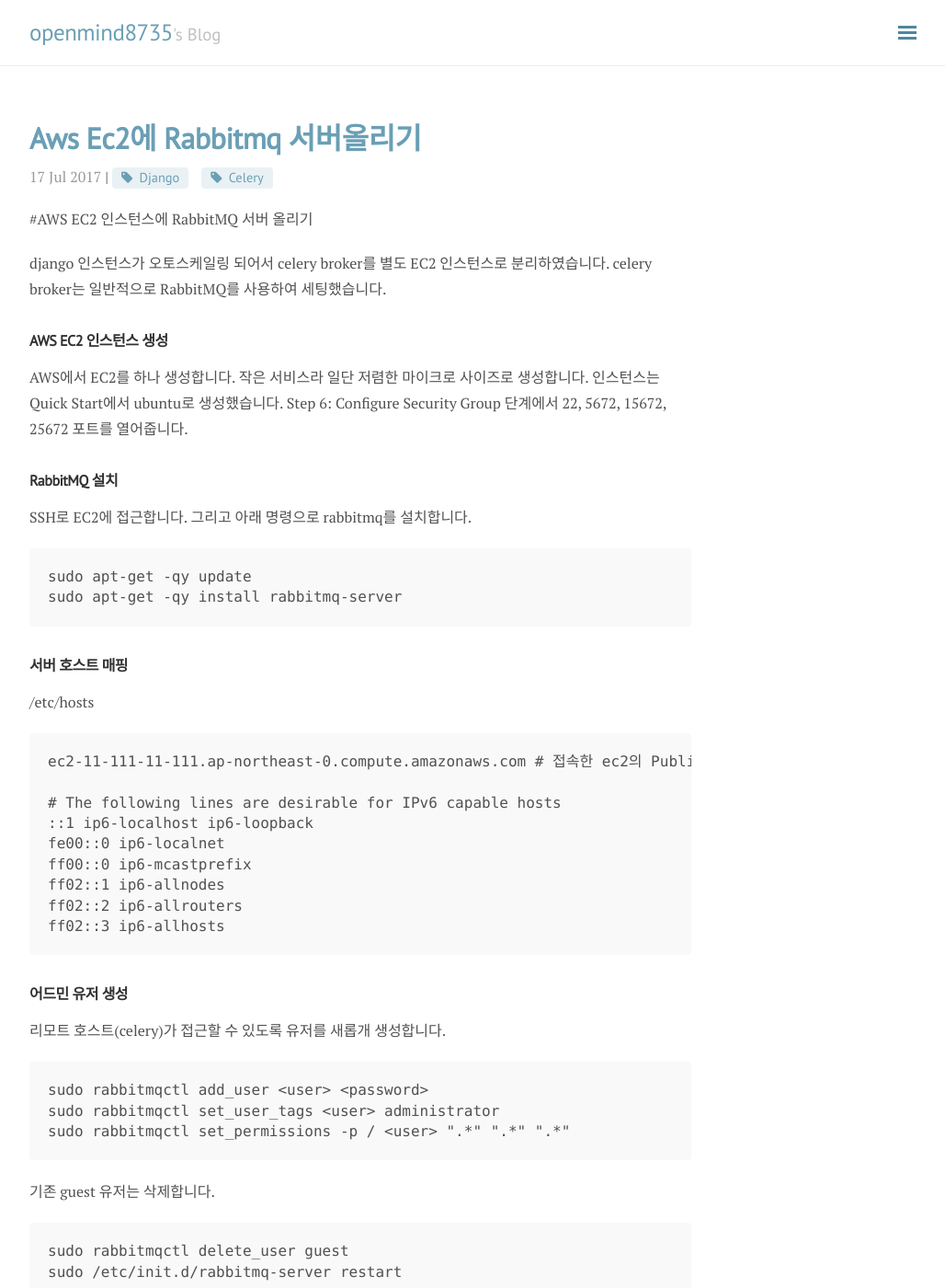
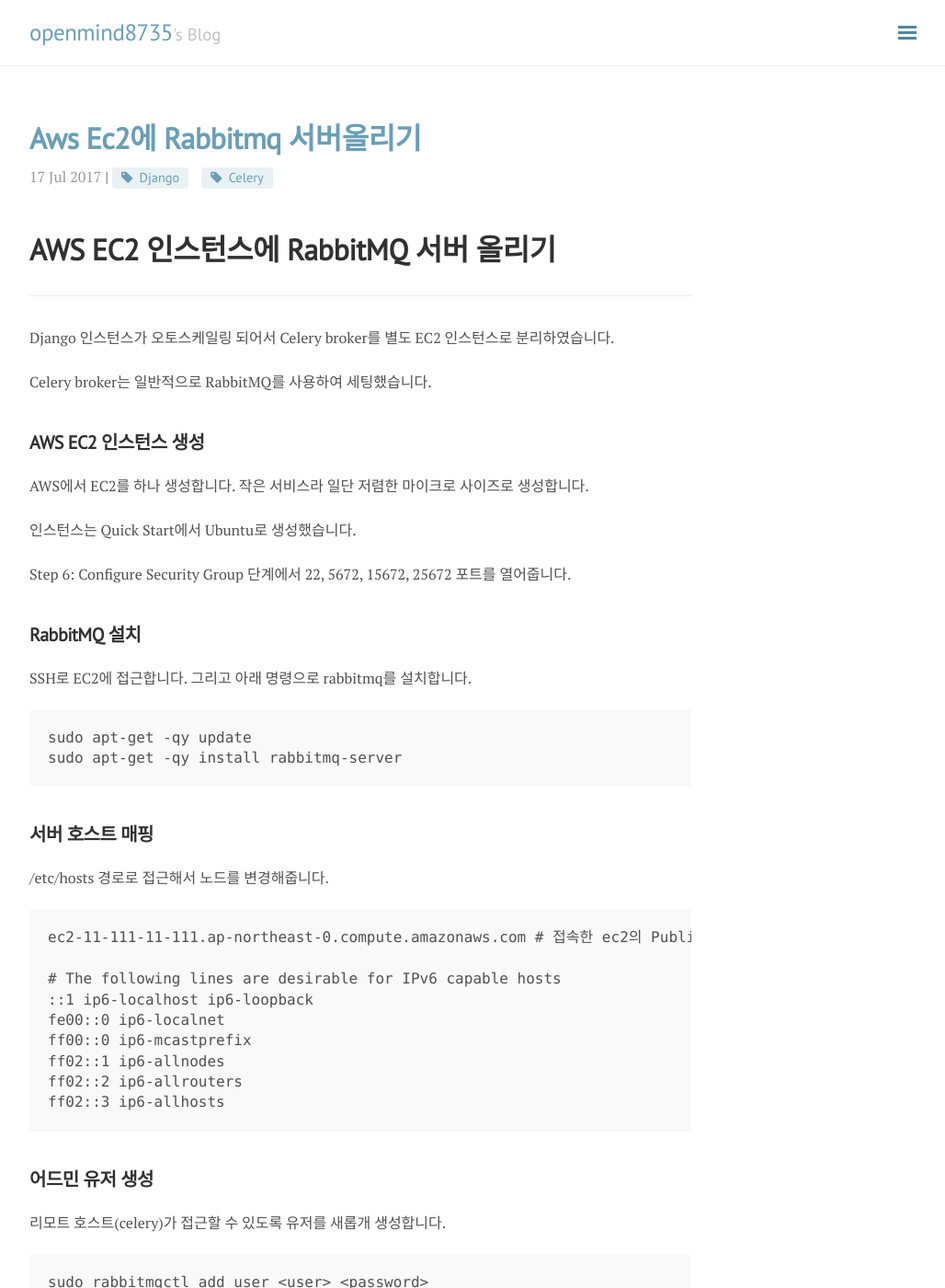
Before and after one commit to byunghyunpark/byunghyunpark.github.io, a Jekyll site: the page built from _posts/2017-07-17-AWS-EC2에-RabbitMQ-서버올리기.markdown, in a window 1280 px wide and 1400 px high. Shown: the whole window at 92% size, without its empty margins (248-1276 px from the left). Built offline with Jekyll 4.4.1, drawn with Linux system fonts in a browser that asks for light colours; nearby versions of some CDN libraries; comment, search, counter and statistics services are not loaded; some of the changed text lies outside the part shown.

Commit message:
Edit post

````diff
--- a/_posts/2017-07-17-AWS-EC2에-RabbitMQ-서버올리기.markdown
+++ b/_posts/2017-07-17-AWS-EC2에-RabbitMQ-서버올리기.markdown
@@ -5,17 +5,24 @@
 tags: Django Celery
 ---
 
-#AWS EC2 인스턴스에 RabbitMQ 서버 올리기
+# AWS EC2 인스턴스에 RabbitMQ 서버 올리기
 
-django 인스턴스가 오토스케일링 되어서 celery broker를 별도 EC2 인스턴스로 분리하였습니다. celery broker는 일반적으로 RabbitMQ를 사용하여 세팅했습니다.
+---
+
+Django 인스턴스가 오토스케일링 되어서 Celery broker를 별도 EC2 인스턴스로 분리하였습니다.
+
+Celery broker는 일반적으로 RabbitMQ를 사용하여 세팅했습니다.
 
 
-### AWS EC2 인스턴스 생성
+## AWS EC2 인스턴스 생성
 
-AWS에서 EC2를 하나 생성합니다. 작은 서비스라 일단 저렴한 마이크로 사이즈로 생성합니다. 인스턴스는 Quick Start에서 ubuntu로 생성했습니다.
+AWS에서 EC2를 하나 생성합니다. 작은 서비스라 일단 저렴한 마이크로 사이즈로 생성합니다.
+
+인스턴스는 Quick Start에서 Ubuntu로 생성했습니다.
+
 Step 6: Configure Security Group 단계에서 22, 5672, 15672, 25672 포트를 열어줍니다.
 
-### RabbitMQ 설치
+## RabbitMQ 설치
 
 SSH로 EC2에 접근합니다. 그리고 아래 명령으로 rabbitmq를 설치합니다.
 
@@ -24,9 +31,9 @@
 sudo apt-get -qy install rabbitmq-server
 ```
 
-### 서버 호스트 매핑
+## 서버 호스트 매핑
 
-/etc/hosts
+/etc/hosts 경로로 접근해서 노드를 변경해줍니다.
 
 ```
 ec2-11-111-11-111.ap-northeast-0.compute.amazonaws.com # 접속한 ec2의 Public DNS를 적으세요
@@ -41,7 +48,7 @@
 ```
 
 
-### 어드민 유저 생성
+## 어드민 유저 생성
 
 리모트 호스트(celery)가 접근할 수 있도록 유저를 새롭개 생성합니다.
 
@@ -61,7 +68,7 @@
 이제 리모트 유저(celery)는 user:password 정보로 서버에 엑세스 할 수 있습니다.
 
 
-### RabbitMQ management plugin 활성화
+## RabbitMQ management plugin 활성화
 
 rabbitmq-management 플러그인은 RabbitMQ 서버 모니터링 및 관리 기능을 제공합니다.
 
@@ -72,13 +79,14 @@
 ```
 
 이제 바로 Rabbitmq 서버를 모니터링 할 수 있습니다.
-http://<ec2-public-dns>:15672 경로로 접근해보세요.
+
+```http://<ec2-public-dns>:15672``` 경로로 접근해보세요.
 
 짠!
 
 ![rabbitmq management](/assets/rabbitmq-management.png)
 
-### 마지막 celery 연결
+## 마지막 celery 연결
 
 django root 모듈 settings.py 에 브로커 주소를 입력합니다.
 
````
